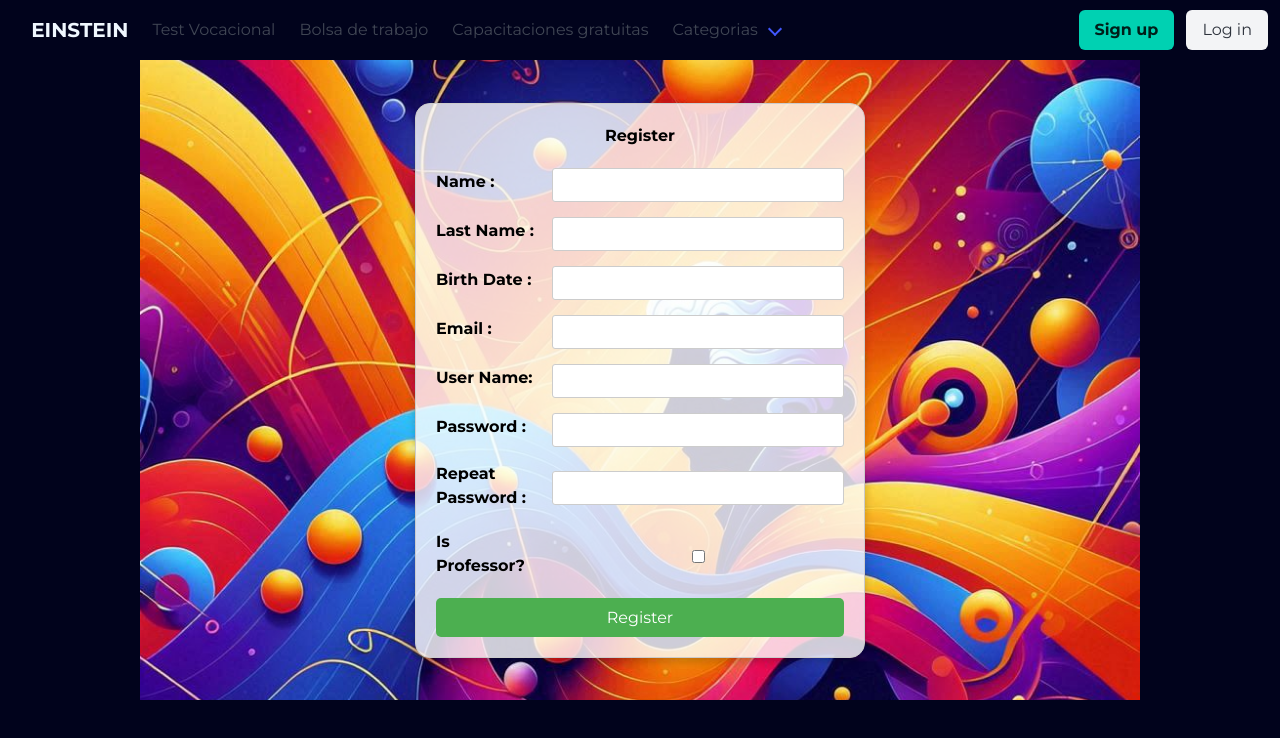
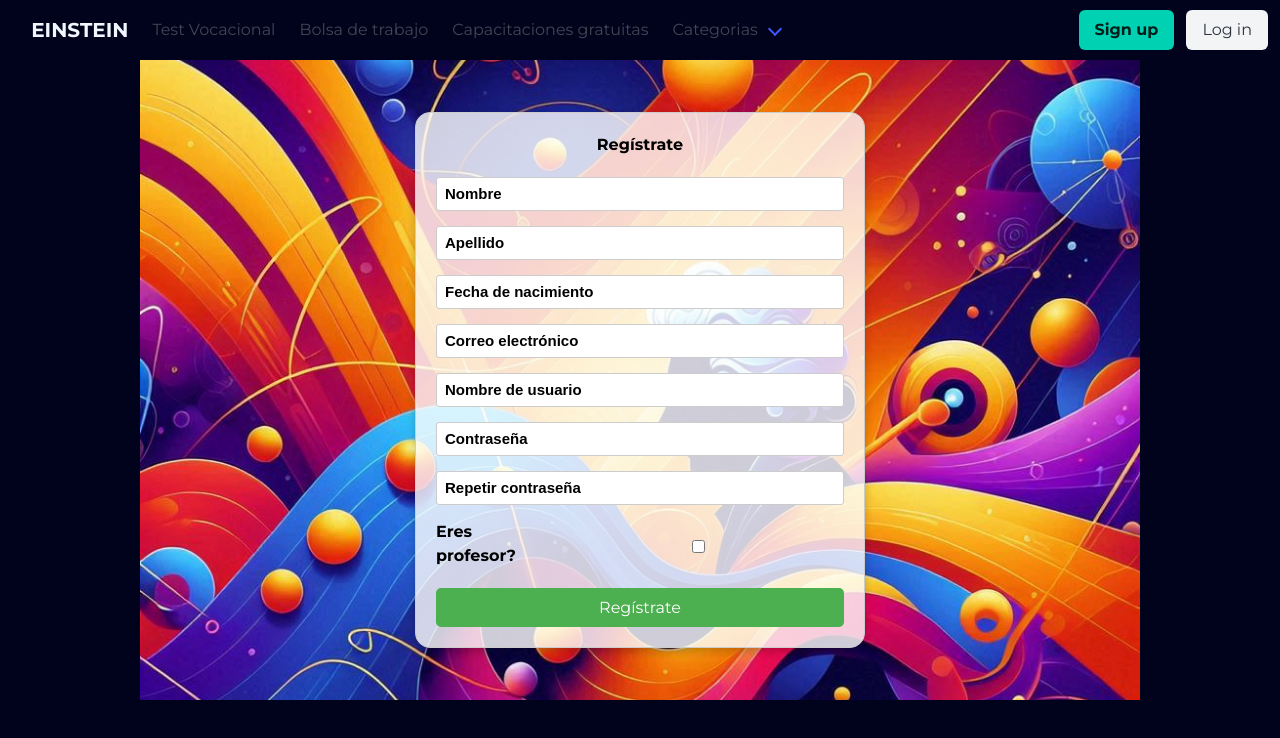
Before and after one commit to HernanElichiry/TP.Final.FullStack, a React (Vite) app: page /register in a window 1280 px wide. Shown: the top 738 px of the page. Built offline with nearby package versions, Linux system fonts and the light colour scheme.

Commit message:
Register Changes

```diff
--- a/src/LandigPage/Login/login.css
+++ b/src/LandigPage/Login/login.css
@@ -7,6 +7,12 @@
     background-repeat: no-repeat;
     height: 80vh; /* Resta la altura de la navbar */
     width: 100vw;
+  }
+
+  .error-message {
+    color: red;
+    font-size: 18px;
+    font-weight: bold;
   }
 
 
@@ -39,7 +45,14 @@
     margin-bottom: 15px;
     display: flex;
     align-items: center;
+    justify-content: space-between;
+  }
 
+  .styled-input::placeholder {
+    color:black;
+    font-family: Arial, Helvetica, sans-serif;
+    font-size: 15px;
+    font-weight: bold;
   }
 
   label {
--- a/src/LandigPage/Login/register.jsx
+++ b/src/LandigPage/Login/register.jsx
@@ -1,10 +1,15 @@
 import React, { useState } from "react";
 import { useNavigate } from "react-router-dom";
 import "./login.css";
-import einsteinImage from "../Background/einstein4.png";
 const RegisterForm = () => {
+  const [name, setName] = useState("");
+  const [lastName, setLastName] = useState("");
+  const [birthdate, setBirthdate] = useState(null);
   const [email, setEmail] = useState("");
+  const [userName, setUserName] = useState("");
   const [password, setPassword] = useState("");
+  const [errorMessage, setErrorMessage] = useState("");
+  const [confirmPassword, setConfirmPassword] = useState("");
   const [isProfessor, setIsProfessor] = useState(false);
   const navigate = useNavigate();
 
@@ -15,75 +20,102 @@ const RegisterForm = () => {
     navigate("/Login");
   };
 
+  const handlePasswordChange = (e) => {
+    setPassword(e.target.value);
+  };
+
+  const handleConfirmPassword = (e) => {
+    setConfirmPassword(e.target.value);
+
+    //Verifico que las contraseñas sean iguales
+
+    if (e.target.value !== password) {
+      setErrorMessage("Las contraseñas no coinciden");
+    } else {
+      setErrorMessage("");
+    }
+  };
+
   return (
     <div>
       <div className="app-container">
         <div className="login-container">
-          <h2 className="login-h2">Register</h2>
+          <h2 className="login-h2">Regístrate</h2>
           <form onSubmit={handleLogin} className="login-form">
             <div className="form-group">
-              <label htmlFor="name">Name : </label>
               <input
                 id="name"
-                value={email}
-                onChange={(e) => setEmail(e.target.value)}
+                value={name}
+                onChange={(e) => setName(e.target.value)}
+                placeholder="Nombre"
+                className="styled-input"
               />
             </div>
             <div className="form-group">
-              <label htmlFor="last-name">Last Name : </label>
               <input
                 id="lastname"
-                value={email}
-                onChange={(e) => setEmail(e.target.value)}
+                value={lastName}
+                onChange={(e) => setLastName(e.target.value)}
+                placeholder="Apellido"
+                className="styled-input"
               />
             </div>
             <div className="form-group">
-              <label htmlFor="birthdate">Birth Date : </label>
               <input
                 id="birthdate"
-                value={email}
-                onChange={(e) => setEmail(e.target.value)}
+                value={
+                  birthdate ? birthdate.toISOString().substring(0, 10) : "" //convertidor de string a Date
+                }
+                onChange={(e) => setBirthdate(new Date(e.target.value))}
+                placeholder="Fecha de nacimiento"
+                className="styled-input"
               />
             </div>
             <div className="form-group">
-              <label htmlFor="email">Email : </label>
               <input
                 type="email"
                 id="email"
                 value={email}
                 onChange={(e) => setEmail(e.target.value)}
+                placeholder="Correo electrónico"
+                className="styled-input"
               />
             </div>
             <div className="form-group">
-              <label htmlFor="user">User Name:</label>
               <input
                 /*type="password"*/
                 id="user"
-                value={password}
-                onChange={(e) => setPassword(e.target.value)}
+                value={userName}
+                onChange={(e) => setUserName(e.target.value)}
+                placeholder="Nombre de usuario"
+                className="styled-input"
               />
             </div>
             <div className="form-group">
-              <label htmlFor="password">Password :</label>
               <input
                 /*type="password"*/
                 id="password"
                 value={password}
-                onChange={(e) => setPassword(e.target.value)}
+                onChange={handlePasswordChange}
+                placeholder="Contraseña"
+                className="styled-input"
               />
             </div>
 
+            {errorMessage && <p className="error-message">{errorMessage}</p>}
+
             <div className="form-group">
-              <label htmlFor="password">Repeat Password :</label>
               <input
                 /*type="password"*/
-                id="password"
-                value={password}
-                onChange={(e) => setPassword(e.target.value)}
+                id="confirmPassword"
+                value={confirmPassword}
+                onChange={handleConfirmPassword}
+                placeholder="Repetir contraseña"
+                className="styled-input"
               />
             </div>
             <div className="form-group">
-              <label htmlFor="isProfessor">Is Professor?</label>
+              <label htmlFor="isProfessor">Eres profesor?</label>
               <input
                 type="checkbox"
                 id="isProfessor"
@@ -93,7 +125,7 @@ const RegisterForm = () => {
             </div>
 
             <button onClick={handleLogin} type="submit" className="login-btn">
-              Register
+              Regístrate
             </button>
           </form>
         </div>
```
